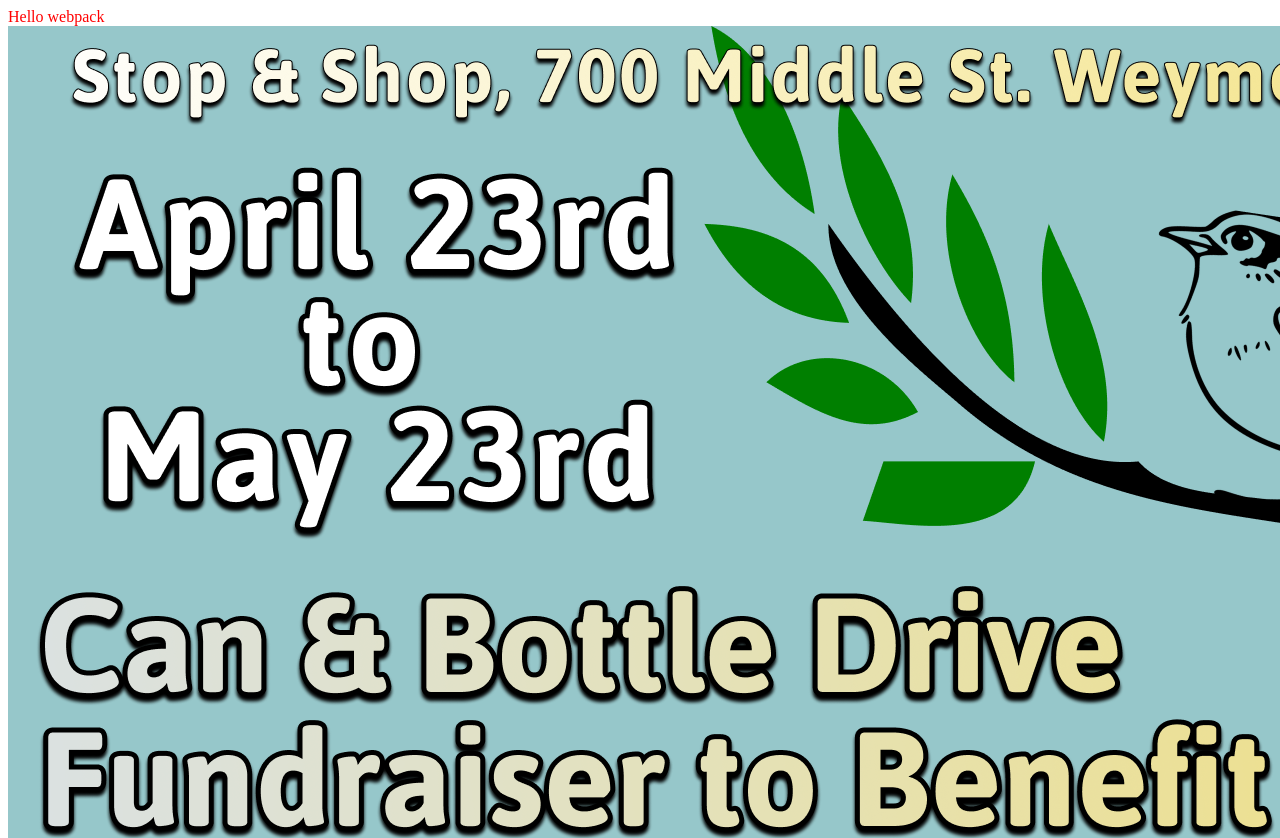
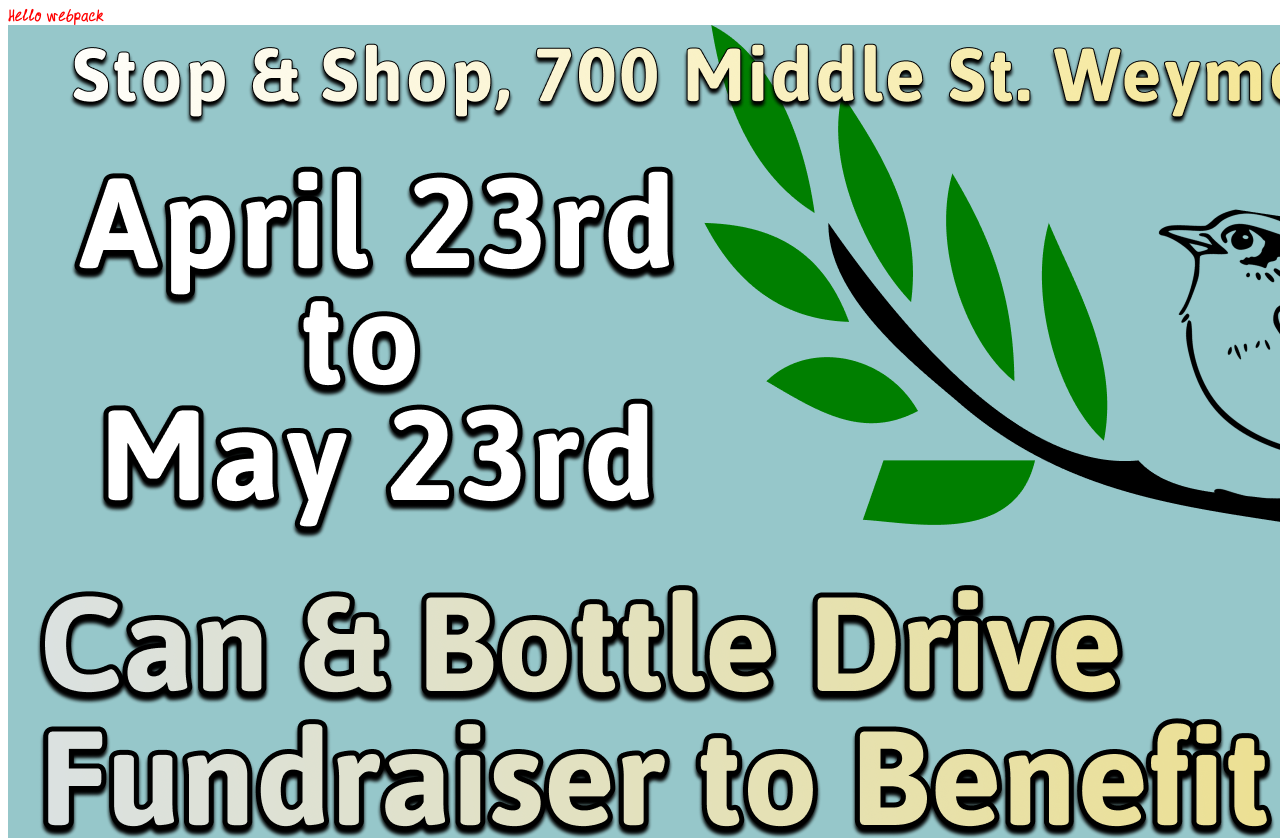
Before and after one commit to asiakay/webpack-demo, a website built with webpack: page dist/index.html in a window 1280 px wide. Shown: the top 838 px of the page. Built offline with Linux system fonts and the light colour scheme.

Commit message:
loaded font

```diff
--- a/src/style.css
+++ b/src/style.css
@@ -1,4 +1,13 @@
+@font-face {
+    font-family: 'WG_QuickHand';
+    src: url('./WG_QuickHand.woff') format('woff');
+    font-weight: 600;
+    font-style: normal;
+    font-weight: 600;
+}
+
 .hello {
     color: red;
+    font-family: 'WG_QuickHand';
 /*     background: url('./NEWC_Fundraiser_sq.png');
  */  }
--- a/webpack.config.js
+++ b/webpack.config.js
@@ -16,6 +16,10 @@ module.exports = {
                 test: /\.(png|svg|jpg|gif)$/i,
                 type: 'asset/resource',
             },
+            {
+                test: /\|.(woff|woff2|eot|ttf|otf)$/i,
+                type: 'asset/resource',
+            },
         ],
     },
 };
```
Also changed, not shown: README.md, dist/31d6cfe0d16ae931b73c.woff (added), dist/31d6cfe0d16ae931b73c.woff2 (added), dist/3f6090f064c5c2661faf.woff (added), dist/bundle.js, src/WG_QuickHand.woff (added), src/my-font.woff (added), src/my-font.woff2 (added).
